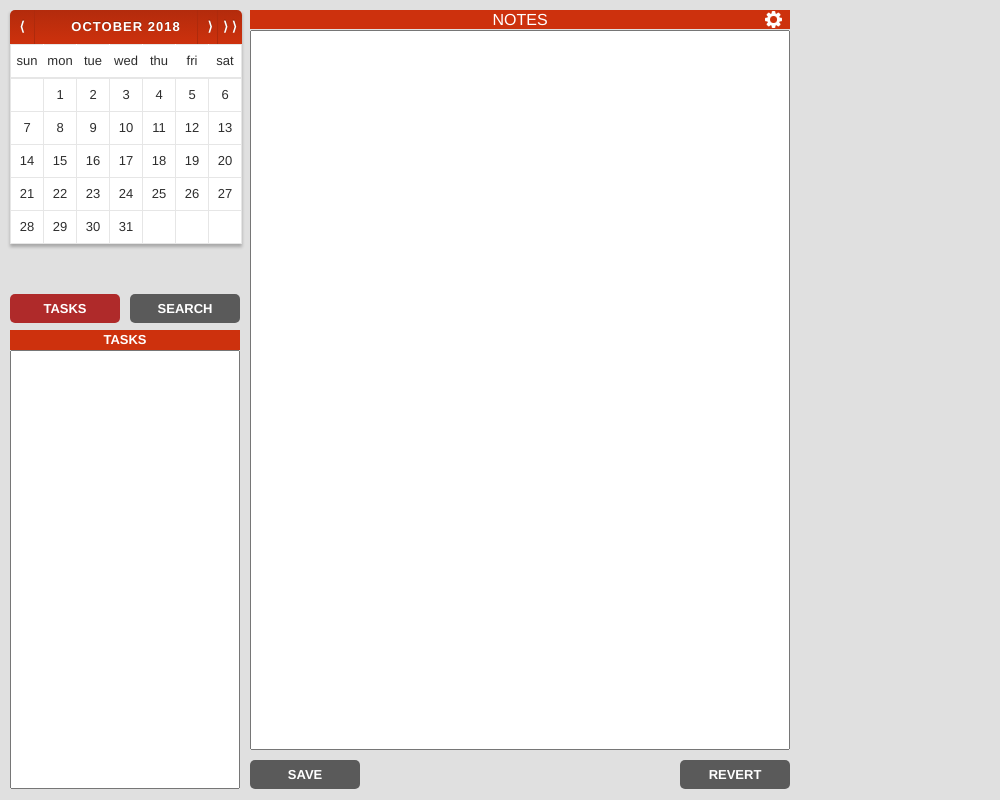
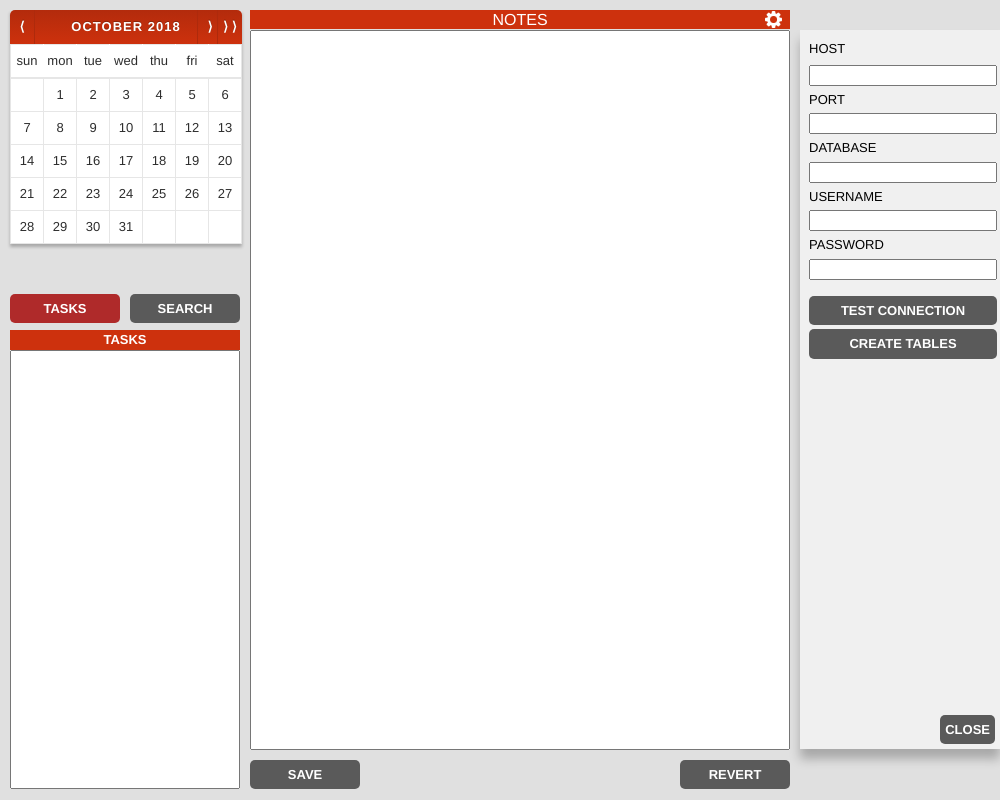
Before and after one commit to dhunt84971/CalendarNotes, an Electron app: page index.html in a window 800 px wide. Shown: the whole page, 1000 px wide, since content can reach past the window. Drawn offline with nearby package versions, Linux system fonts and the light colour scheme; no server answers.

Commit message:
Moved settings to side bar with slide out animation.

```diff
--- a/calendar.css
+++ b/calendar.css
@@ -1,6 +1,7 @@
 body {
 	background: #e0e0e0;
     font: 13px/1.5 "Helvetica Neue", Helvetica, Arial, san-serif;
+    overflow: hidden;
 }
 
 textarea {
@@ -441,7 +442,7 @@ textarea {
 }
 
 .entryLabel {
-    text-align: right;
+    text-align: left;
     padding-right: 5px;
 }
 
@@ -453,6 +454,22 @@ textarea {
     position: absolute;
     bottom: 5px;
     right: 5px;
+}
+
+#settingsSlider {
+    box-sizing: border-box;
+    position: absolute;
+    right: -200px;
+    top: 30px;
+    bottom: 51px;
+    width: 200px;
+    overflow: auto;
+    padding: 6px;
+    background-color: rgb(240, 240, 240);
+    box-shadow: 5px 10px;
+    box-shadow:0px 10px 10px rgba(0, 0, 0, 0.25);
+	-moz-box-shadow:0px 10px 10px rgba(0, 0, 0, 0.25);
+    -webkit-box-shadow:0px 10px 10px rgba(0, 0, 0, 0.25);
 }
 
 /* #endregion SETTINGS BOX */
--- a/calendar.js
+++ b/calendar.js
@@ -1,6 +1,7 @@
 var mysql = require('mysql');
 var fs = require('fs');
 var initialLoad = true;
+var settingsShown = false;
 
 const settingsFile = "./.settings";
 
@@ -725,7 +726,7 @@ function dateSelected(dayNum){
     var dayClicked = document.getElementById('day' + dayNum);
     dayClicked.style.background = '#cd310d';
     dayClicked.style.color = '#fff';
-    if ((daySelected != dayNum) && (!initialLoad)){
+    if (daySelected != dayNum){
         var lastDayClicked = document.getElementById('day' + daySelected);
         lastDayClicked.style.background = null;
         lastDayClicked.style.color = null;
@@ -733,7 +734,7 @@ function dateSelected(dayNum){
     daySelected = dayNum;
     console.log(getSelectedDate());
     // Save the notes for the last selected date.
-    if (lastDaySelected != getSelectedDate()){
+    if ((lastDaySelected != getSelectedDate()) && (!initialLoad)){
         console.log("Saving notes - " + lastDaySelected);
         saveNotes(lastDaySelected, document.getElementById('txtNotes').value);
         saveTasks(document.getElementById('txtTasks').value);
@@ -753,7 +754,17 @@ document.getElementById("btnSettings").addEventListener("mouseleave", function()
 });
 
 document.getElementById("btnSettings").addEventListener("click", function(){
-    document.querySelector(".settingsBox").style.display="block";
+    //document.querySelector(".settingsBox").style.display="block";
+    if (!settingsShown) {
+        $("#settingsSlider").animate({right: "10px"});
+        settingsShown = true;
+    }
+    else{
+        $("#settingsSlider").animate({right: "-200px"});
+        settingsShown = false;
+    }
+
+    console.log("Animatation done.");
 });
 
 document.getElementById("btnSettingsClose").addEventListener("click", function(){
@@ -763,6 +774,8 @@ document.getElementById("btnSettingsClose").addEventListener("click", function()
         document.querySelector(".settingsBox").style.display="none";
         dateSelected(lastDaySelected);
     });
+    $("#settingsSlider").animate({right: "-200px"});
+    settingsShown = false;
 });
 
 document.getElementById("btnTestConnection").addEventListener("click", function(){
--- a/index.html
+++ b/index.html
@@ -70,6 +70,7 @@
 	<!-- #endregion NOTES AND TASKS BOXES -->
 
 	<!-- #region SETTINGS BOX -->
+	<!--
     <div class="settingsBox">
 		<div class="header">DATABASE SETTINGS</div>
 		<div class="dbSettingsBox">
@@ -99,6 +100,26 @@
 		</div>
 		<div class="settingsClose btn" id="btnSettingsClose" title="Changes are saved on close.">CLOSE</div>
 	</div>
+	-->
+
+	<div id="settingsSlider">
+		<table>
+			<tr><td class="entryLabel">HOST</td><tr>
+			<tr><td><input class="entryField" id="txtHost"></td></tr>
+			<tr><td class="entryLabel">PORT</td></tr>
+			<tr><td><input class="entryField" id="txtPort"></td></tr>
+			<tr><td class="entryLabel">DATABASE</td></tr>
+			<tr><td><input class="entryField" id="txtDatabase"></td></tr>
+			<tr><td class="entryLabel">USERNAME</td></tr>
+			<tr><td><input class="entryField" id="txtUsername"></td></tr>
+			<tr><td class="entryLabel">PASSWORD</td></tr>
+			<tr><td><input class="entryField" id="txtPassword" type="password"></td></tr>
+			<tr height="10px"></tr>
+			<tr><td><div class="btn" id="btnTestConnection">TEST CONNECTION</div></td></tr>
+			<tr><td><div class="btn" id="btnCreateTables">CREATE TABLES</div></td></tr>
+			<div class="settingsClose btn" id="btnSettingsClose" title="Changes are saved on close.">CLOSE</div>
+		</table>
+	</div>
 	<!-- #endregion SETTINGS BOX -->
 
 </body>
```
